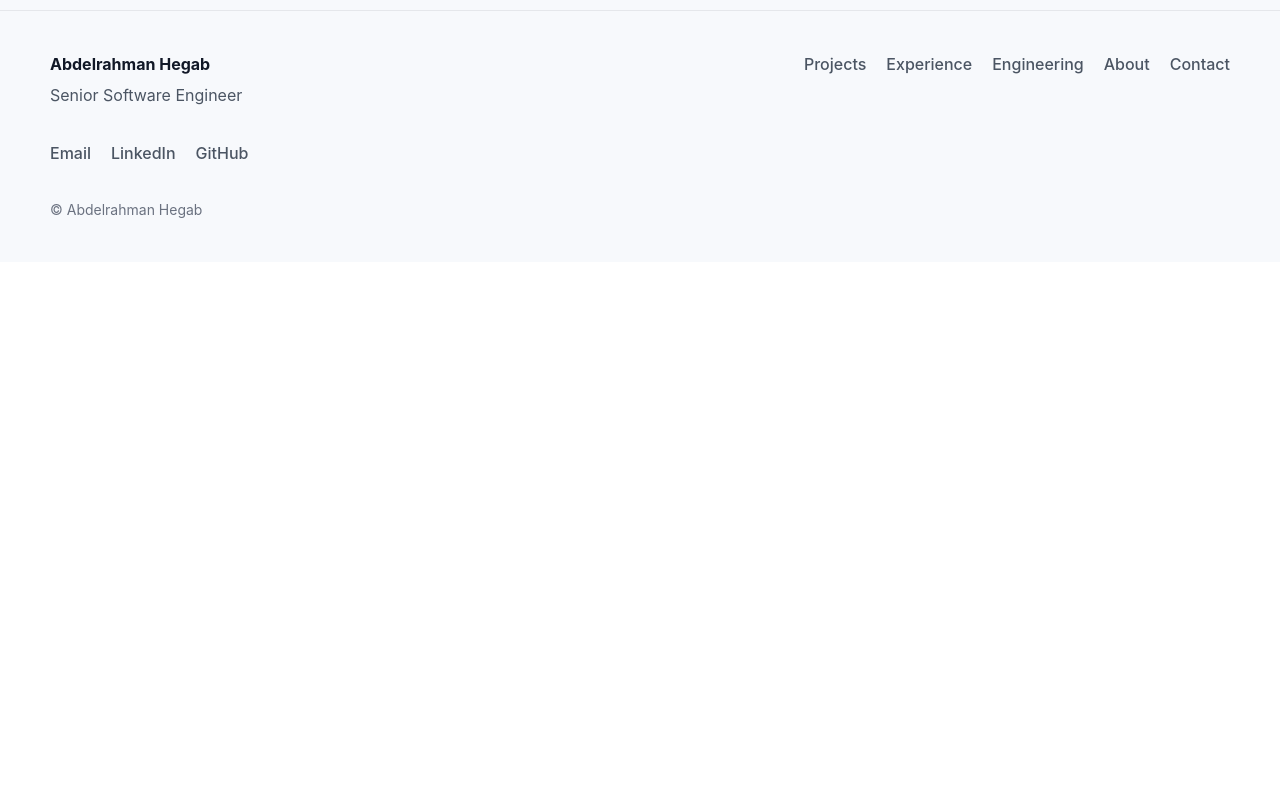
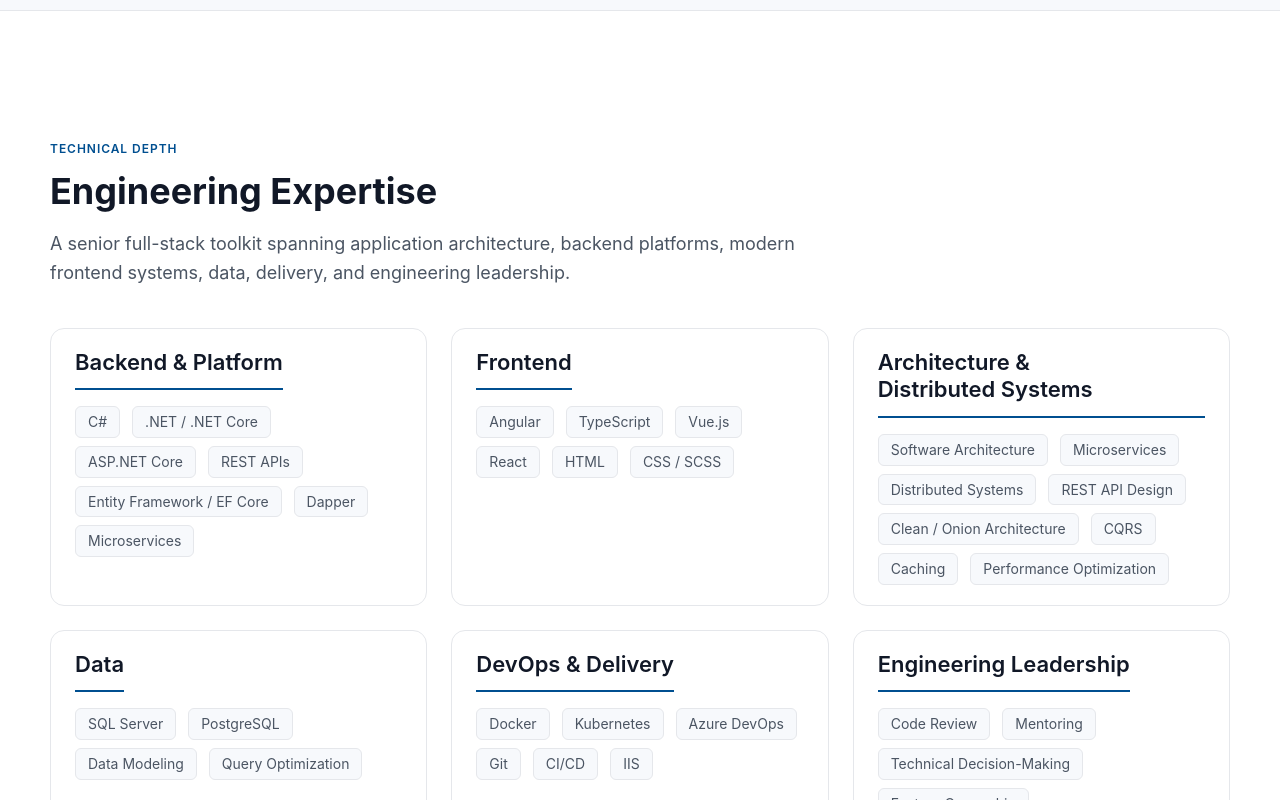
Before and after one commit to abdelrahman-nasser/abdelrahman-portfolio, an Angular app: page / in a window 1280 px wide. Shown: the part 3900-4700 px from the top of the page. Before the commit the page ends 4162 px from the top, so only its background shows below. Built offline with nearby package versions, Linux system fonts and the light colour scheme.

Commit message:
feat: add homepage engineering expertise

```diff
--- /dev/null
+++ b/src/app/features/home/engineering-expertise/engineering-expertise.html
@@ -0,0 +1,25 @@
+<section class="engineering-expertise" aria-labelledby="engineering-expertise-title">
+  <app-page-container>
+    <div class="engineering-expertise__heading">
+      <p class="engineering-expertise__eyebrow">Technical depth</p>
+      <h2 id="engineering-expertise-title">Engineering Expertise</h2>
+      <p class="engineering-expertise__intro">
+        A senior full-stack toolkit spanning application architecture, backend platforms, modern
+        frontend systems, data, delivery, and engineering leadership.
+      </p>
+    </div>
+
+    <ul class="engineering-expertise__grid" role="list">
+      @for (group of groups; track group.id) {
+        <li class="engineering-expertise__group">
+          <h3 class="engineering-expertise__group-title">{{ group.title }}</h3>
+          <ul class="engineering-expertise__items" role="list">
+            @for (item of group.items; track item) {
+              <li class="engineering-expertise__item">{{ item }}</li>
+            }
+          </ul>
+        </li>
+      }
+    </ul>
+  </app-page-container>
+</section>
--- /dev/null
+++ b/src/app/features/home/engineering-expertise/engineering-expertise.scss
@@ -0,0 +1,94 @@
+.engineering-expertise {
+  padding-block: var(--section-space);
+  border-block-start: 1px solid var(--color-border);
+  background: var(--color-bg-page);
+}
+
+.engineering-expertise__heading {
+  max-inline-size: var(--container-reading);
+  margin-block-end: var(--space-10);
+}
+
+.engineering-expertise__eyebrow {
+  margin-block-end: var(--space-3);
+  color: var(--color-primary);
+  font-size: var(--font-size-caption);
+  font-weight: var(--font-weight-semibold);
+  letter-spacing: 0.08em;
+  text-transform: uppercase;
+}
+
+.engineering-expertise h2 {
+  margin-block-end: var(--space-4);
+}
+
+.engineering-expertise__intro {
+  font-size: var(--font-size-body-lg);
+  color: var(--color-text-secondary);
+  max-inline-size: 48rem;
+}
+
+.engineering-expertise__grid {
+  display: grid;
+  gap: var(--space-4);
+  padding: 0;
+  margin: 0;
+  list-style: none;
+  grid-template-columns: 1fr;
+}
+
+.engineering-expertise__group {
+  padding: var(--space-5) var(--space-6);
+  border: 1px solid var(--color-border);
+  border-radius: var(--radius-lg);
+  background: var(--color-bg-surface);
+}
+
+.engineering-expertise__group-title {
+  margin-block-end: var(--space-4);
+  padding-block-end: var(--space-3);
+  border-block-end: 2px solid var(--color-primary);
+  color: var(--color-text-primary);
+  font-size: var(--font-size-h4);
+  font-weight: var(--font-weight-semibold);
+  line-height: var(--line-height-h4);
+  display: inline-block;
+}
+
+.engineering-expertise__items {
+  display: flex;
+  flex-wrap: wrap;
+  gap: var(--space-2) var(--space-3);
+  padding: 0;
+  margin: 0;
+  list-style: none;
+}
+
+.engineering-expertise__item {
+  padding: var(--space-1) var(--space-3);
+  border: 1px solid var(--color-border);
+  border-radius: var(--radius-sm);
+  background: var(--color-bg-surface-secondary);
+  color: var(--color-text-secondary);
+  font-size: var(--font-size-body-sm);
+  line-height: var(--line-height-body-sm);
+}
+
+@media (width >= 30rem) {
+  .engineering-expertise__grid {
+    grid-template-columns: repeat(2, 1fr);
+  }
+}
+
+@media (width >= 48rem) {
+  .engineering-expertise__grid {
+    gap: var(--space-5);
+  }
+}
+
+@media (width >= 64rem) {
+  .engineering-expertise__grid {
+    grid-template-columns: repeat(3, 1fr);
+    gap: var(--space-6);
+  }
+}
--- /dev/null
+++ b/src/app/features/home/engineering-expertise/engineering-expertise.ts
@@ -0,0 +1,15 @@
+import { Component } from '@angular/core';
+
+import { expertiseGroups } from '../../../content';
+import { PageContainer } from '../../../layout/page-container/page-container';
+import type { ExpertiseGroup } from '../../../models/expertise.models';
+
+@Component({
+  imports: [PageContainer],
+  selector: 'app-engineering-expertise',
+  styleUrl: './engineering-expertise.scss',
+  templateUrl: './engineering-expertise.html',
+})
+export class EngineeringExpertise {
+  protected readonly groups: readonly ExpertiseGroup[] = expertiseGroups;
+}
--- a/src/app/features/home/home-page.html
+++ b/src/app/features/home/home-page.html
@@ -45,3 +45,4 @@
 <app-professional-snapshot />
 <app-selected-work />
 <app-experience-preview />
+<app-engineering-expertise />
```
Also changed, not shown: src/app/features/home/home-page.ts (+9 -1 lines), 2 other files (tests, documents, lock files or other folders).
